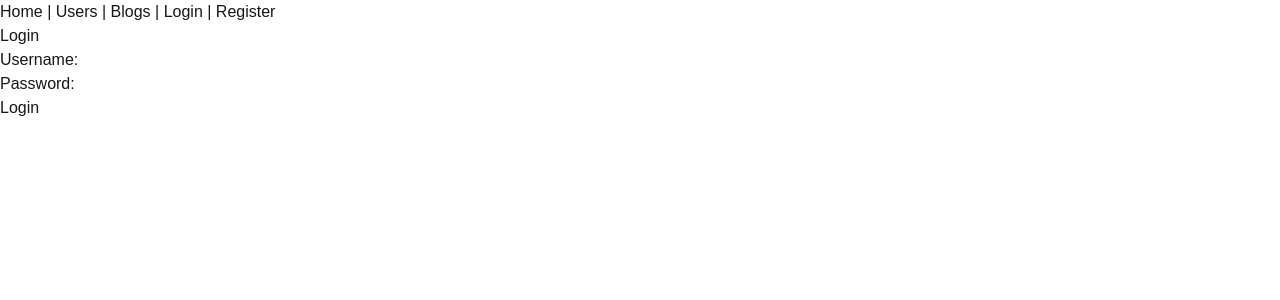
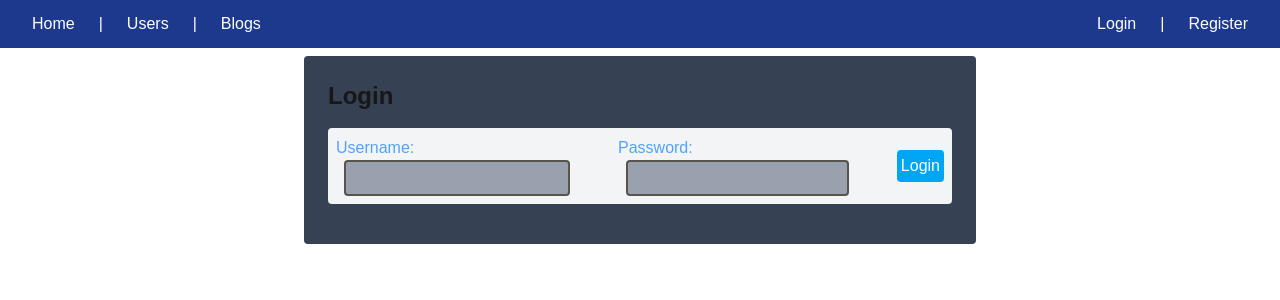
Before and after one commit to jjesus-dev/fso-nextjs-blogs, a Next.js app: page /login in a window 1280 px wide. Shown: the top 300 px of the page. Built offline with nearby package versions, Linux system fonts and the light colour scheme; no server answers.

Commit message:
style: add styles to users & blogs pages, ex 17
+ Add `NavLink` component.
+ Add styles for users & blogs pages using `TailwindCSS`.

```diff
--- a/app/blogs/[id]/page.tsx
+++ b/app/blogs/[id]/page.tsx
@@ -11,17 +11,32 @@ const BlogPage = async ({ params }: { params: Promise<{ id: string }> }) => {
   }
 
   return (
-    <div>
-      <h2>{blog.title}</h2>
-      <p>Author: {blog.author}</p>
-      <p>
-        Url: <a href={blog.url}>{blog.url}</a>
-      </p>
-      <form action={likeABlog}>
-        <input type="hidden" name="id" value={blog.id} />
-        <label>Likes: {blog.likes} </label>
-        <button type="submit">Like</button>
-      </form>
+    <div className="max-w-3xl mx-auto my-2 p-6 rounded bg-gray-700">
+      <h2 className="text-3xl font-bold mb-4 text-center">{blog.title}</h2>
+      <div className="bg-gray-100 text-gray-800 mb-2 p-2 rounded">
+        <p>Author: {blog.author}</p>
+        <p>
+          Url:{" "}
+          <a
+            href={blog.url}
+            className="text-sky-500 hover:text-sky-300 hover:underline"
+          >
+            {blog.url}
+          </a>
+        </p>
+        <form action={likeABlog} className="mt-4">
+          <input type="hidden" name="id" value={blog.id} />
+          <label className="bg-gray-300 text-gray-800 mb-2 p-2 rounded">
+            Likes: {blog.likes}{" "}
+          </label>
+          <button
+            type="submit"
+            className="bg-sky-700 hover:bg-sky-500 text-white rounded p-1.5 mx-2"
+          >
+            Like
+          </button>
+        </form>
+      </div>
     </div>
   );
 };
--- a/app/blogs/new/page.tsx
+++ b/app/blogs/new/page.tsx
@@ -27,10 +27,13 @@ const NewBlog = () => {
   }, [state.values.success, showNotification, router]);
 
   return (
-    <div>
-      <h2>Create new Blog</h2>
-      <form action={formAction}>
-        <div>
+    <div className="max-w-2xl mx-auto my-2 p-6 rounded bg-gray-700">
+      <h2 className="text-2xl font-bold mb-4">Create new Blog</h2>
+      <form
+        action={formAction}
+        className="bg-gray-100 text-blue-400 px-10 py-2 mb-4 rounded"
+      >
+        <div className="mx-0.5 my-2 text-right max-w-4/5">
           <label>
             Title:
             <input
@@ -38,10 +41,11 @@ const NewBlog = () => {
               id="title"
               name="title"
               defaultValue={state.values?.title}
+              className="bg-gray-400 border-stone-600 border-2 text-black mx-2 p-1 rounded min-w-3/5"
             />
           </label>
         </div>
-        <div>
+        <div className="mx-0.5 my-2 text-right max-w-4/5">
           <label>
             Author:
             <input
@@ -49,10 +53,11 @@ const NewBlog = () => {
               id="author"
               name="author"
               defaultValue={state.values?.author}
+              className="bg-gray-400 border-stone-600 border-2 text-black mx-2 p-1 rounded min-w-3/5"
             />
           </label>
         </div>
-        <div>
+        <div className="mx-0.5 my-2 text-right max-w-4/5">
           <label>
             Url:
             <input
@@ -60,11 +65,17 @@ const NewBlog = () => {
               id="url"
               name="url"
               defaultValue={state.values?.url}
+              className="bg-gray-400 border-stone-600 border-2 text-black mx-2 p-1 rounded min-w-3/5"
             />
           </label>
         </div>
 
-        <button type="submit">Create</button>
+        <button
+          type="submit"
+          className="mx-44 bg-sky-500 hover:bg-sky-700 text-white rounded p-1"
+        >
+          Create
+        </button>
       </form>
       {state.errors?.errorTitle && (
         <p style={{ color: "red" }}>{state.errors.errorTitle}</p>
--- a/app/blogs/page.tsx
+++ b/app/blogs/page.tsx
@@ -15,17 +15,28 @@ const Blogs = async ({
     : allBlogs;
 
   return (
-    <div>
-      <h2>Blogs</h2>
-      <Form action="">
-        <input name="filter" />
-        <button type="submit">Search</button>
+    <div className="max-w-2xl mx-auto my-2 p-6 rounded bg-gray-700">
+      <h2 className="text-2xl font-bold mb-4">Blogs</h2>
+      <Form action="" className="bg-gray-100 text-blue-400 p-2 mb-4 rounded">
+        <input
+          name="filter"
+          className="bg-gray-400 border-stone-600 min-w-4/5 border-2 text-black mx-2 p-1 rounded"
+        />
+        <button
+          type="submit"
+          className="bg-sky-500 hover:bg-sky-700 text-white rounded p-1"
+        >
+          Search
+        </button>
       </Form>
-      <ul>
+      <ul className="list-disc list-inside bg-gray-100 text-gray-800 mb-2 p-2 rounded">
         {blogs
           .sort((a, b) => b.likes - a.likes)
           .map((blog) => (
-            <li key={blog.id}>
+            <li
+              key={blog.id}
+              className="hover:bg-sky-600 hover:text-gray-100 p-1 rounded"
+            >
               <Link href={`/blogs/${blog.id}`}>{blog.title}</Link>
             </li>
           ))}
--- a/app/components/NavBar.tsx
+++ b/app/components/NavBar.tsx
@@ -1,34 +1,41 @@
 "use client";
 
-import Link from "next/link";
 import { signOut, useSession } from "next-auth/react";
+import NavLink from "./NavLink";
 
 export default function NavBar() {
   const { data: session } = useSession();
 
   return (
-    <nav>
-      <Link href="/">Home</Link>
+    <nav className="bg-blue-900 text-white px-6 py-3 flex items-center gap-4">
+      <NavLink href="/">Home</NavLink>
       {" | "}
-      <Link href="/users">Users</Link>
+      <NavLink href="/users">Users</NavLink>
       {" | "}
-      <Link href="/blogs">Blogs</Link>
-      {" | "}
+      <NavLink href="/blogs">Blogs</NavLink>
+
+      <div className="ml-auto flex items-center gap-4">
         {session ? (
           <>
-          <Link href="/blogs/new">Create New</Link>
+            <NavLink href="/blogs/new">Create New</NavLink>
             {" | "}
-          <em>{session.user?.name} logged in </em>
+            <em className="text-gray-300">{session.user?.name} logged in </em>
             {" | "}
-          <button onClick={() => signOut()}>Logout</button>
+            <button
+              onClick={() => signOut()}
+              className="bg-gray-600 hover:bg-gray-500 px-3 py-1 rounded text-sm"
+            >
+              Logout
+            </button>
           </>
         ) : (
           <>
-          <Link href="/login">Login</Link>
+            <NavLink href="/login">Login</NavLink>
             {" | "}
-          <Link href="/register">Register</Link>
+            <NavLink href="/register">Register</NavLink>
           </>
         )}
+      </div>
     </nav>
   );
 }
--- /dev/null
+++ b/app/components/NavLink.tsx
@@ -0,0 +1,19 @@
+import Link from "next/link";
+
+interface NavLinkProps {
+  href: string;
+  children: React.ReactNode;
+}
+
+const NavLink = ({ href, children }: NavLinkProps) => {
+  return (
+    <Link
+      href={href}
+      className="hover:bg-blue-400 hover:text-gray-900 hover:rounded px-2"
+    >
+      {children}
+    </Link>
+  );
+};
+
+export default NavLink;
--- a/app/login/page.tsx
+++ b/app/login/page.tsx
@@ -27,24 +27,42 @@ export default function LoginPage() {
   };
 
   return (
-    <div>
-      <h2>Login</h2>
+    <div className="max-w-2xl mx-auto my-2 p-6 rounded bg-gray-700">
+      <h2 className="text-2xl font-bold mb-4">Login</h2>
       {error && <p style={{ color: "red" }}>{error}</p>}
 
-      <form onSubmit={handleSubmit}>
+      <form
+        onSubmit={handleSubmit}
+        className="bg-gray-100 text-blue-400 p-2 mb-4 rounded flex items-center"
+      >
         <div>
           <label>
             Username:
-            <input type="username" name="username" required />
+            <input
+              type="username"
+              name="username"
+              required
+              className="bg-gray-400 border-stone-600 min-w-4/5 border-2 text-black mx-2 p-1 rounded"
+            />
           </label>
         </div>
         <div>
           <label>
             Password:
-            <input type="password" name="password" required />
+            <input
+              type="password"
+              name="password"
+              required
+              className="bg-gray-400 border-stone-600 min-w-4/5 border-2 text-black mx-2 p-1 rounded"
+            />
           </label>
         </div>
-        <button type="submit">Login</button>
+        <button
+          type="submit"
+          className="bg-sky-500 hover:bg-sky-700 text-white rounded p-1"
+        >
+          Login
+        </button>
       </form>
     </div>
   );
--- a/app/page.tsx
+++ b/app/page.tsx
@@ -1,8 +1,10 @@
 const Home = () => {
   return (
-    <div>
-      <h2>Blog App</h2>
-      <div>Something</div>
+    <div className="max-w-3xl mx-auto my-2 p-6 rounded bg-gray-700">
+      <h2 className="text-3xl font-bold mb-4 text-center">Blog App</h2>
+      <div className="bg-gray-100 text-gray-800 mb-2 p-2 rounded">
+        Something
+      </div>
     </div>
   );
 };
--- a/app/register/page.tsx
+++ b/app/register/page.tsx
@@ -8,10 +8,13 @@ export default function RegisterPage(initialState: UserInitialStateType) {
   const [state, formAction] = useActionState(registerUser, initialState);
 
   return (
-    <div>
-      <h2>Register</h2>
-      <form action={formAction}>
-        <div>
+    <div className="max-w-2xl mx-auto my-2 p-6 rounded bg-gray-700">
+      <h2 className="text-2xl font-bold mb-4">Register</h2>
+      <form
+        action={formAction}
+        className="bg-gray-100 text-blue-400 px-10 py-2 mb-4 rounded"
+      >
+        <div className="mx-0.5 my-2 text-right max-w-4/5">
           <label>
             Name:
             <input
@@ -19,10 +22,11 @@ export default function RegisterPage(initialState: UserInitialStateType) {
               id="name"
               name="name"
               defaultValue={state.values?.name}
+              className="bg-gray-400 border-stone-600 border-2 text-black mx-2 p-1 rounded min-w-3/5"
             />
           </label>
         </div>
-        <div>
+        <div className="mx-0.5 my-2 text-right max-w-4/5">
           <label>
             Username:
             <input
@@ -30,10 +34,11 @@ export default function RegisterPage(initialState: UserInitialStateType) {
               id="username"
               name="username"
               defaultValue={state.values?.username}
+              className="bg-gray-400 border-stone-600 border-2 text-black mx-2 p-1 rounded min-w-3/5"
             />
           </label>
         </div>
-        <div>
+        <div className="mx-0.5 my-2 text-right max-w-4/5">
           <label>
             Password:
             <input
@@ -41,10 +46,11 @@ export default function RegisterPage(initialState: UserInitialStateType) {
               id="password"
               name="password"
               defaultValue={state.values?.password}
+              className="bg-gray-400 border-stone-600 border-2 text-black mx-2 p-1 rounded min-w-3/5"
             />
           </label>
         </div>
-        <div>
+        <div className="mx-0.5 my-2 text-right max-w-4/5">
           <label>
             Confirm Password:
             <input
@@ -52,10 +58,16 @@ export default function RegisterPage(initialState: UserInitialStateType) {
               id="passwordConfirm"
               name="passwordConfirm"
               defaultValue={state.values?.passwordConfirm}
+              className="bg-gray-400 border-stone-600 border-2 text-black mx-2 p-1 rounded min-w-3/5"
             />
           </label>
         </div>
-        <button type="submit">Register</button>
+        <button
+          type="submit"
+          className="mx-44 bg-sky-500 hover:bg-sky-700 text-white rounded p-1"
+        >
+          Register
+        </button>
       </form>
       {state.errors?.name && (
         <p style={{ color: "red" }}>{state.errors.name}</p>
@@ -67,7 +79,7 @@ export default function RegisterPage(initialState: UserInitialStateType) {
         <p style={{ color: "red" }}>{state.errors.password}</p>
       )}
       {state.errors?.passwordConfirm && (
-      <p style={{ color: "red" }}>{state.errors.passwordConfirm}</p>
+        <p style={{ color: "red" }}>{state.errors.passwordConfirm}</p>
       )}
     </div>
   );
--- a/app/users/[username]/page.tsx
+++ b/app/users/[username]/page.tsx
@@ -15,17 +15,24 @@ const UserPage = async ({
   }
 
   return (
-    <div>
-      <h2>{user.name}</h2>
-      <p>User: {user.username}</p>
-      <h3>Blogs:</h3>
-      <ul>
-        {user?.blogs.map((blog) => (
-          <li key={blog.id}>
-            <Link href={`/blogs/${blog.id}`}>{blog.title}</Link>
-          </li>
-        ))}
-      </ul>
+    <div className="max-w-3xl mx-auto my-2 p-6 rounded bg-gray-700">
+      <h2 className="text-3xl font-bold mb-4 text-center">{user.name}</h2>
+      <div className="bg-gray-100 text-gray-800 mb-2 p-2 rounded">
+        <p className="bg-gray-300 mb-2 p-2 rounded text-center">
+          User: {user.username}
+        </p>
+        <h3 className="text-2xl font-bold mt-4">Blogs:</h3>
+        <ul className="list-disc list-inside">
+          {user?.blogs.map((blog) => (
+            <li
+              key={blog.id}
+              className="hover:bg-sky-600 hover:text-gray-100 p-1 rounded"
+            >
+              <Link href={`/blogs/${blog.id}`}>{blog.title}</Link>
+            </li>
+          ))}
+        </ul>
+      </div>
     </div>
   );
 };
--- a/app/users/page.tsx
+++ b/app/users/page.tsx
@@ -5,12 +5,15 @@ const Users = async () => {
   const users = await getUsers();
 
   return (
-    <div>
-      <h2>Users</h2>
-      <ul>
+    <div className="max-w-2xl mx-auto my-2 p-6 rounded bg-gray-700">
+      <h2 className="text-2xl font-bold mb-4">Users</h2>
+      <ul className="bg-gray-100 text-gray-800 mb-2 p-2 rounded">
         {users.map((user) => (
-          <li key={user.id}>
-            <Link href={`/users/${user.username}`}>{user.name}</Link>
+          <li
+            key={user.id}
+            className="hover:bg-sky-600 hover:text-gray-100 p-1 rounded"
+          >
+            <Link href={`/users/${user.username}`}>&gt; {user.name}</Link>
           </li>
         ))}
       </ul>
```
Lines whose indentation alone changed are shown as unchanged.
